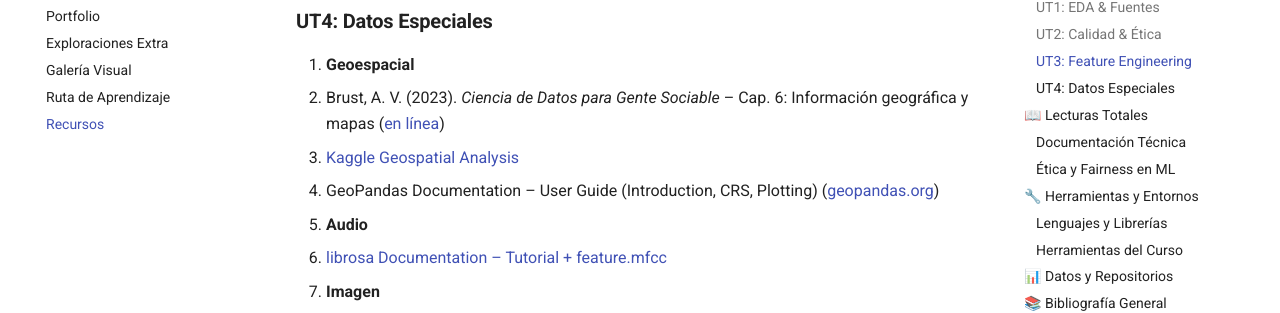
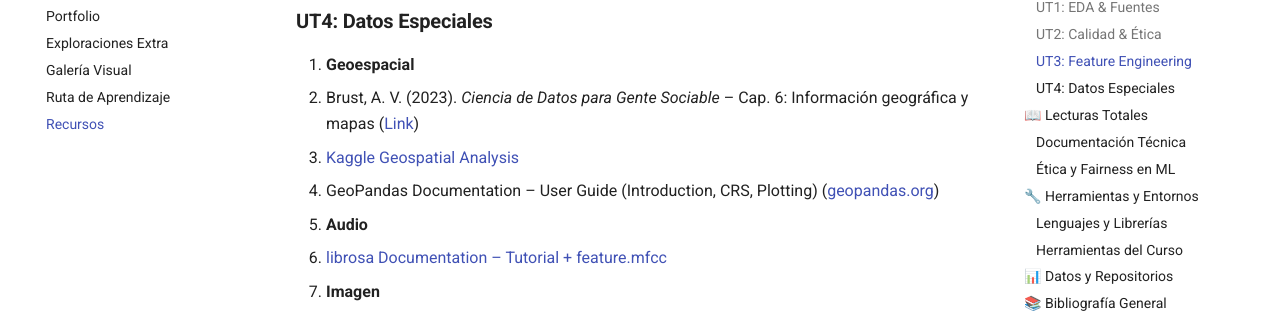
Before and after one commit to ValeRodMa/portafolio_ia_ucu, an MkDocs documentation site: the page built from docs/recursos.md, in a window 1280 px wide and 900 px high, scrolled down 832 px. Shown: the part 146-459 px from the top of the window. Built offline with MkDocs 1.6.1 and Material for MkDocs 9.7.7, drawn with Linux system fonts in a browser that asks for light colours.

Commit message:
recursos: formato ut4

```diff
--- a/docs/recursos.md
+++ b/docs/recursos.md
@@ -35,7 +35,7 @@ date: 2025-01-01
 
 ### **UT4: Datos Especiales**
 1. **Geoespacial**
-   - Brust, A. V. (2023). *Ciencia de Datos para Gente Sociable* – Cap. 6: Información geográfica y mapas ([en línea](https://bitsandbricks.github.io/ciencia_de_datos_gente_sociable/))
+   - Brust, A. V. (2023). *Ciencia de Datos para Gente Sociable* – Cap. 6: Información geográfica y mapas ([Link](https://bitsandbricks.github.io/ciencia_de_datos_gente_sociable/))
    - [Kaggle Geospatial Analysis](https://www.kaggle.com/learn/geospatial-analysis)
    - GeoPandas Documentation – User Guide (Introduction, CRS, Plotting) ([geopandas.org](https://geopandas.org/en/stable/))
 2. **Audio**
```
